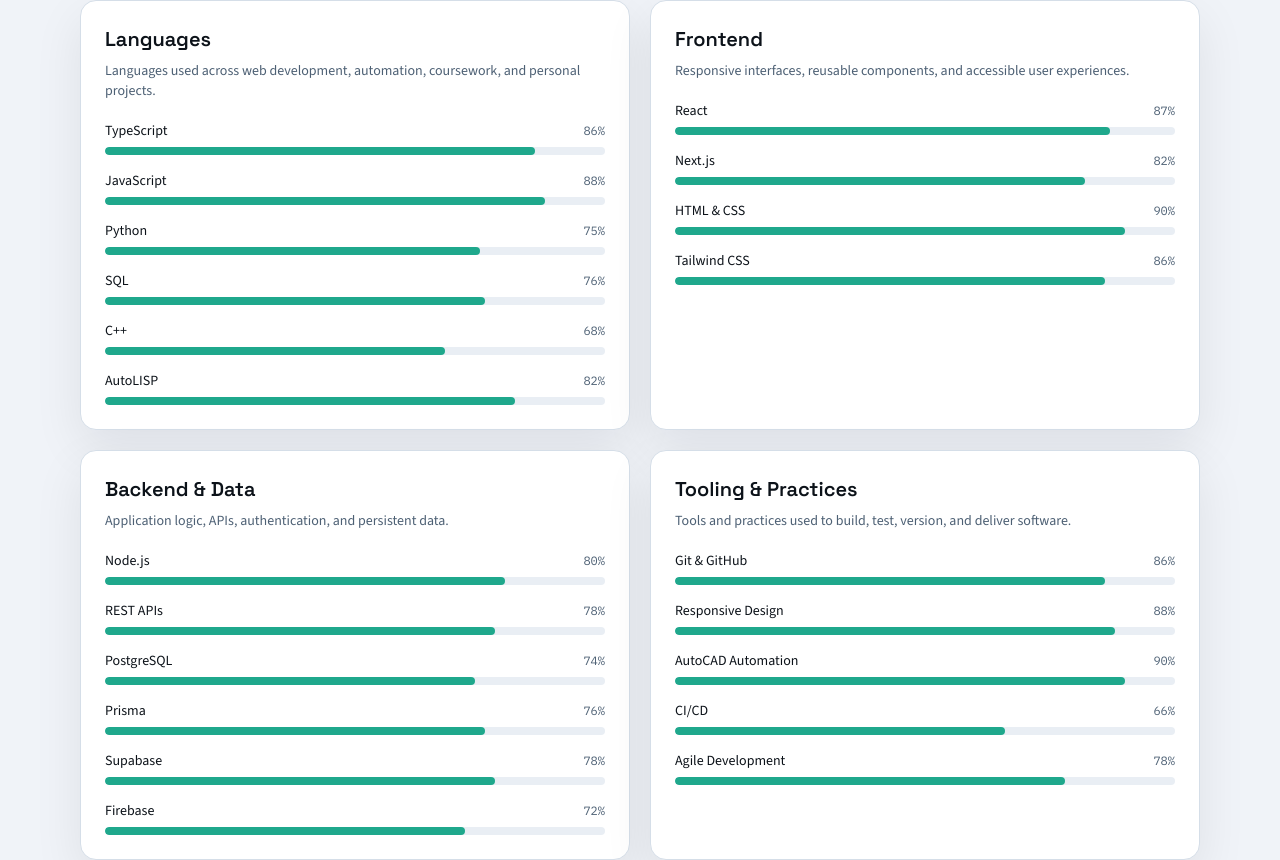
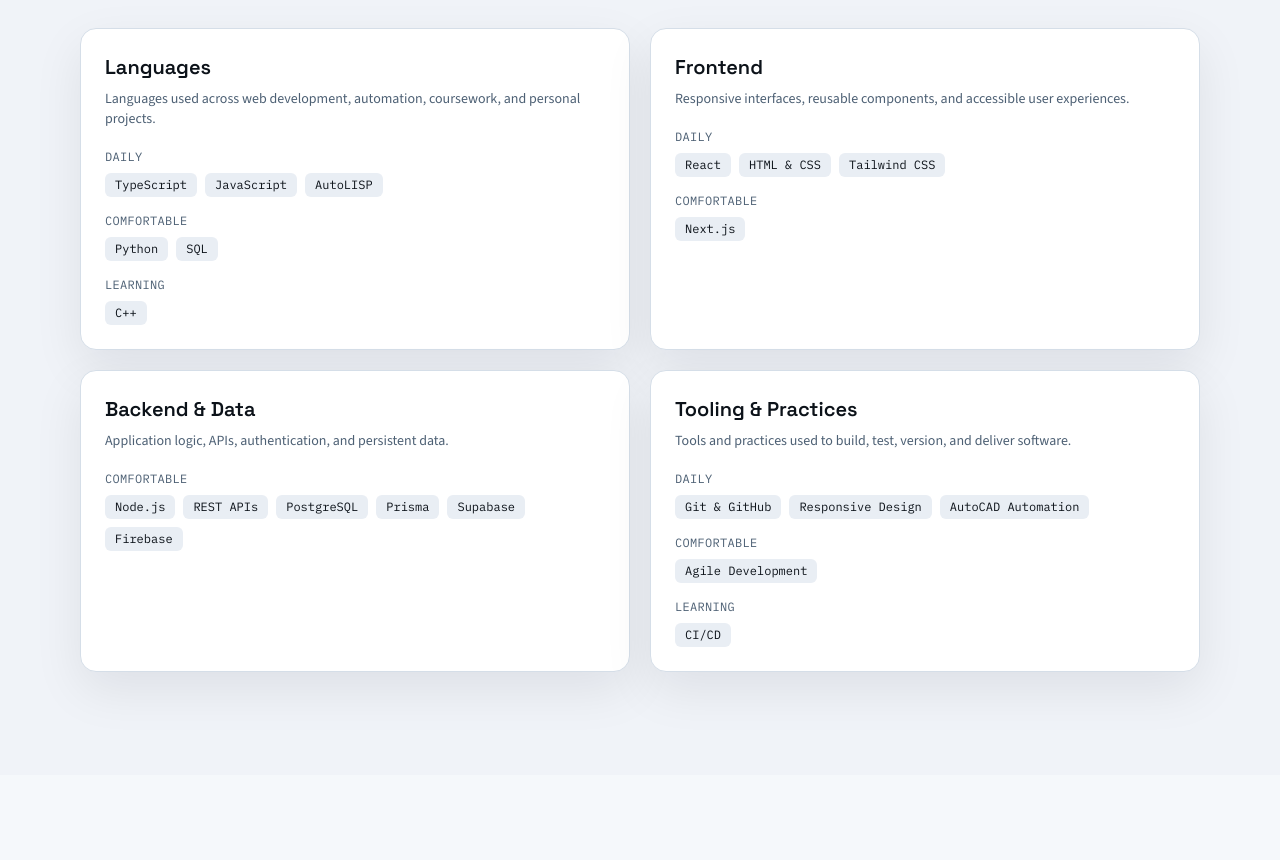
Before and after one commit to Christopher-Holland/SWE-Portfolio, a React (Vite) app: page / in a window 1280 px wide. Shown: the part 1706-2566 px from the top of the page. Built offline with nearby package versions, Linux system fonts and the light colour scheme.

Commit message:
fix: removed skill bars and replaced with what skills are used daily, comfortably, and learning.

```diff
--- a/src/components/SkillBar.tsx
+++ /dev/null
@@ -1,31 +0,0 @@
-interface SkillBarProps {
-  name: string;
-  level: number;
-}
-
-/**
- * Visual proficiency indicator.
- * The numeric level is decorative — the skill name remains the accessible label.
- */
-export function SkillBar({ name, level }: SkillBarProps) {
-  const clamped = Math.max(0, Math.min(100, level));
-
-  return (
-    <div>
-      <div className="mb-1.5 flex items-baseline justify-between gap-3">
-        <span className="text-sm font-medium text-app">{name}</span>
-        <span className="font-mono text-xs text-muted">{clamped}%</span>
-      </div>
-      <div
-        className="h-2 overflow-hidden rounded-full bg-muted"
-        role="presentation"
-        aria-hidden="true"
-      >
-        <div
-          className="h-full rounded-full bg-accent transition-[width] duration-700"
-          style={{ width: `${clamped}%` }}
-        />
-      </div>
-    </div>
-  );
-}
--- a/src/data/portfolioData.ts
+++ b/src/data/portfolioData.ts
@@ -61,12 +61,12 @@
       description:
         'Languages used across web development, automation, coursework, and personal projects.',
       skills: [
-        { name: 'TypeScript', level: 86 },
-        { name: 'JavaScript', level: 88 },
-        { name: 'Python', level: 75 },
-        { name: 'SQL', level: 76 },
-        { name: 'C++', level: 68 },
-        { name: 'AutoLISP', level: 82 },
+        { name: 'TypeScript', proficiency: 'daily' },
+        { name: 'JavaScript', proficiency: 'daily' },
+        { name: 'AutoLISP', proficiency: 'daily' },
+        { name: 'Python', proficiency: 'comfortable' },
+        { name: 'SQL', proficiency: 'comfortable' },
+        { name: 'C++', proficiency: 'learning' },
       ],
     },
     {
@@ -74,10 +74,10 @@
       description:
         'Responsive interfaces, reusable components, and accessible user experiences.',
       skills: [
-        { name: 'React', level: 87 },
-        { name: 'Next.js', level: 82 },
-        { name: 'HTML & CSS', level: 90 },
-        { name: 'Tailwind CSS', level: 86 },
+        { name: 'React', proficiency: 'daily' },
+        { name: 'HTML & CSS', proficiency: 'daily' },
+        { name: 'Tailwind CSS', proficiency: 'daily' },
+        { name: 'Next.js', proficiency: 'comfortable' },
       ],
     },
     {
@@ -85,12 +85,12 @@
       description:
         'Application logic, APIs, authentication, and persistent data.',
       skills: [
-        { name: 'Node.js', level: 80 },
-        { name: 'REST APIs', level: 78 },
-        { name: 'PostgreSQL', level: 74 },
-        { name: 'Prisma', level: 76 },
-        { name: 'Supabase', level: 78 },
-        { name: 'Firebase', level: 72 },
+        { name: 'Node.js', proficiency: 'comfortable' },
+        { name: 'REST APIs', proficiency: 'comfortable' },
+        { name: 'PostgreSQL', proficiency: 'comfortable' },
+        { name: 'Prisma', proficiency: 'comfortable' },
+        { name: 'Supabase', proficiency: 'comfortable' },
+        { name: 'Firebase', proficiency: 'comfortable' },
       ],
     },
     {
@@ -98,11 +98,11 @@
       description:
         'Tools and practices used to build, test, version, and deliver software.',
       skills: [
-        { name: 'Git & GitHub', level: 86 },
-        { name: 'Responsive Design', level: 88 },
-        { name: 'AutoCAD Automation', level: 90 },
-        { name: 'CI/CD', level: 66 },
-        { name: 'Agile Development', level: 78 },
+        { name: 'Git & GitHub', proficiency: 'daily' },
+        { name: 'Responsive Design', proficiency: 'daily' },
+        { name: 'AutoCAD Automation', proficiency: 'daily' },
+        { name: 'Agile Development', proficiency: 'comfortable' },
+        { name: 'CI/CD', proficiency: 'learning' },
       ],
     },
   ],
--- a/src/sections/SkillsSection.tsx
+++ b/src/sections/SkillsSection.tsx
@@ -1,11 +1,26 @@
-import type { SkillCategory } from '../types/portfolio';
+import type { SkillCategory, SkillProficiency } from '../types/portfolio';
 import { SectionHeading } from '../components/SectionHeading';
-import { SkillBar } from '../components/SkillBar';
 
 interface SkillsSectionProps {
   categories: SkillCategory[];
 }
 
+const PROFICIENCY_ORDER: SkillProficiency[] = [
+  'daily',
+  'comfortable',
+  'learning',
+];
+
+const PROFICIENCY_LABELS: Record<SkillProficiency, string> = {
+  daily: 'Daily',
+  comfortable: 'Comfortable',
+  learning: 'Learning',
+};
+
+/**
+ * Skills as named chips grouped by honest usage bands —
+ * Daily / Comfortable / Learning — instead of fake percentage bars.
+ */
 export function SkillsSection({ categories }: SkillsSectionProps) {
   return (
     <section
@@ -17,7 +32,7 @@
         <SectionHeading
           eyebrow="Capabilities"
           title="Skills and technologies"
-          description="Grouped by how they show up in day-to-day delivery"
+          description="Grouped by how often I use them: daily in current work, comfortable building with, or actively learning."
         />
         <h2 id="skills-heading" className="sr-only">
           Skills and technologies
@@ -29,12 +44,41 @@
               key={category.title}
               className="rounded-2xl border border-app bg-elevated p-6 shadow-panel"
             >
-              <h3 className="font-display text-xl font-semibold">{category.title}</h3>
-              <p className="mt-2 mb-5 text-sm text-muted">{category.description}</p>
+              <h3 className="font-display text-xl font-semibold">
+                {category.title}
+              </h3>
+              <p className="mt-2 mb-5 text-sm text-muted">
+                {category.description}
+              </p>
+
               <div className="space-y-4">
-                {category.skills.map((skill) => (
-                  <SkillBar key={skill.name} name={skill.name} level={skill.level} />
-                ))}
+                {PROFICIENCY_ORDER.map((band) => {
+                  const skills = category.skills.filter(
+                    (skill) => skill.proficiency === band,
+                  );
+                  if (skills.length === 0) return null;
+
+                  return (
+                    <div key={band}>
+                      <p className="mb-2 font-mono text-xs tracking-wide text-muted uppercase">
+                        {PROFICIENCY_LABELS[band]}
+                      </p>
+                      <ul
+                        className="flex flex-wrap gap-2"
+                        aria-label={`${category.title} — ${PROFICIENCY_LABELS[band]}`}
+                      >
+                        {skills.map((skill) => (
+                          <li
+                            key={skill.name}
+                            className="rounded-md bg-muted px-2.5 py-1 font-mono text-xs text-app"
+                          >
+                            {skill.name}
+                          </li>
+                        ))}
+                      </ul>
+                    </div>
+                  );
+                })}
               </div>
             </article>
           ))}
--- a/src/types/portfolio.ts
+++ b/src/types/portfolio.ts
@@ -37,10 +37,12 @@
   yearsExperience: string;
 }
 
+export type SkillProficiency = 'daily' | 'comfortable' | 'learning';
+
 export interface SkillItem {
   name: string;
-  /** Relative proficiency used only for visual bars (0–100) */
-  level: number;
+  /** Honest usage band — no percentage bars */
+  proficiency: SkillProficiency;
 }
 
 export interface SkillCategory {
```
